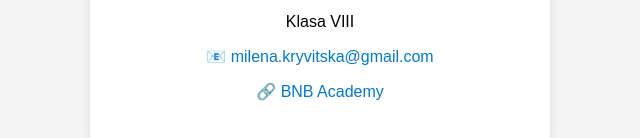
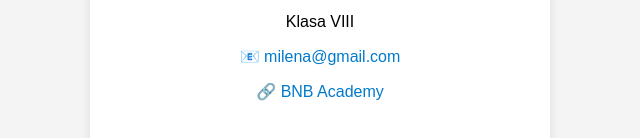
Before and after one commit to milena-krk/milena-krk.github.io, a plain HTML site: page index.html in a window 1280 px wide. Shown: the part 149-287 px from the top of the page, without its empty margins (320-960 px from the left). Drawn offline with Linux system fonts and the light colour scheme.

Commit message:
Update index.html

```diff
--- a/index.html
+++ b/index.html
@@ -30,7 +30,7 @@
 <div class="card">
     <h1>Milena Kryvitska</h1>
     <p>Klasa VIII</p>
-    <p>📧 <a href="mailto:milena.kryvitska@gmail.com">milena.kryvitska@gmail.com</a></p>
+    <p>📧 <a href="mailto:milenka@gmail.com">milena@gmail.com</a></p>
     <p>🔗 <a href="https://bnbacademyofdance.pl">BNB Academy</a></p>
 </div>
 
```
